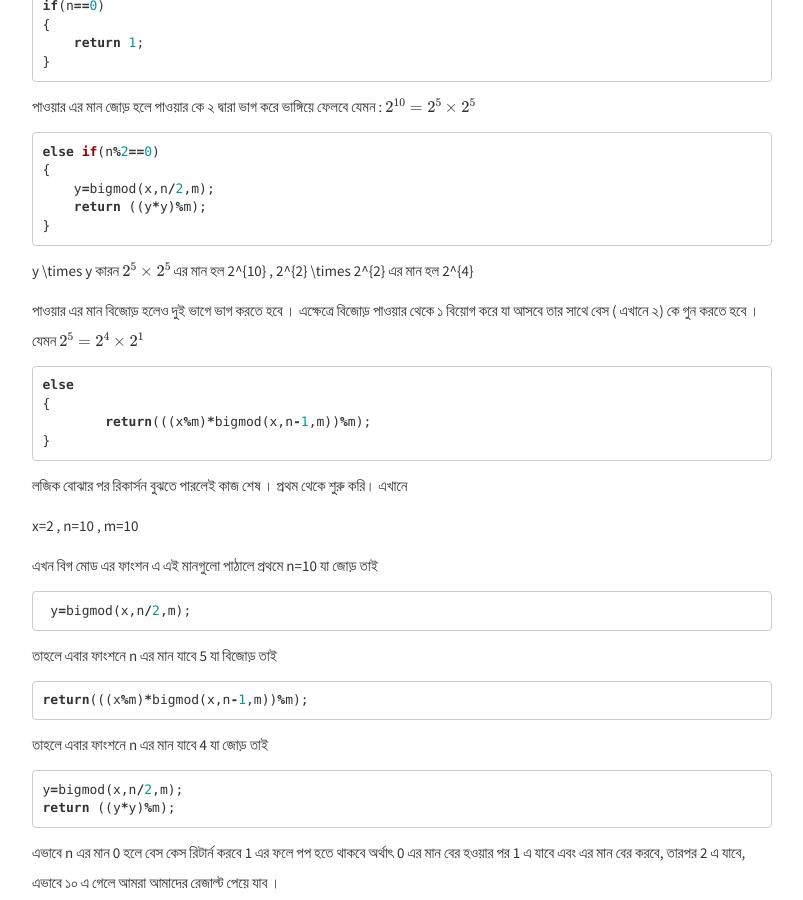
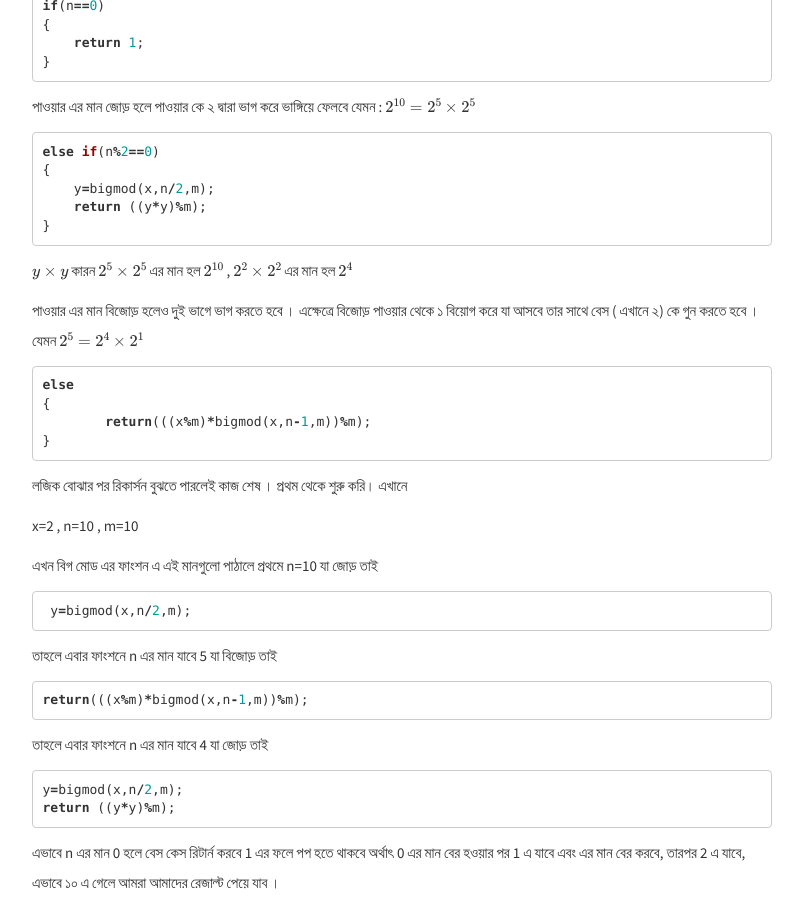
Before and after one commit to MekTekBD/shawon, a Jekyll site: the page built from _posts/tutorial/2017-06-24-big-mod.md, in a window 1280 px wide and 900 px high, scrolled down 1116 px. Shown: the whole window, without its empty margins (238-1041 px from the left). Built offline with Jekyll 4.4.1, drawn with Linux system fonts in a browser that asks for light colours; nearby versions of some CDN libraries; library files that are not in the unit come from our copies; formulas are drawn with MathJax 3; comment, search, counter and statistics services are not loaded.

Commit message:
Update 2017-06-24-big-mod.md

````diff
--- a/_posts/tutorial/2017-06-24-big-mod.md
+++ b/_posts/tutorial/2017-06-24-big-mod.md
@@ -61,7 +61,7 @@ else if(n%2==0)
 }
 ```
 
-y \times y কারন  $$2^{5} \times 2^{5}$$  এর মান হল  2^{10}  , 2^{2} \times 2^{2} এর মান হল  2^{4}
+$$y \times y$$ কারন  $$2^{5} \times 2^{5}$$  এর মান হল  $$2^{10}$$  , $$2^{2} \times 2^{2}$$ এর মান হল  $$2^{4}$$
 
 পাওয়ার এর মান বিজোড় হলেও দুই ভাগে ভাগ করতে হবে । এক্ষেত্রে বিজোড় পাওয়ার থেকে ১ বিয়োগ করে যা আসবে তার সাথে বেস \( এখানে ২\) কে গুন করতে হবে । যেমন $$2{^5} = 2{^4} \times 2{^1}$$
 
````
